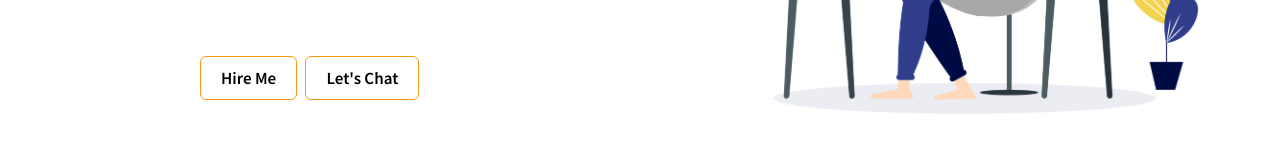
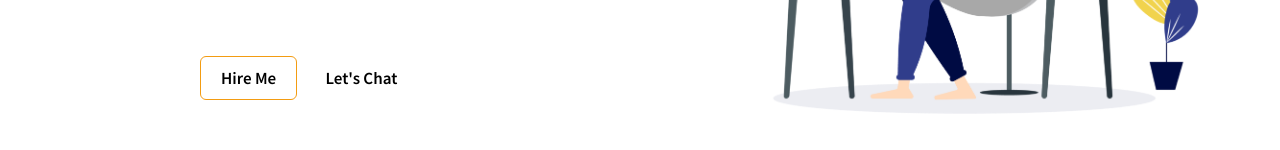
Before and after one commit to tasnimultas67/portfolio-website, a plain HTML site: page index.html in a window 1280 px wide. Shown: the part 418-568 px from the top of the page. Drawn offline with nearby package versions, Linux system fonts and the light colour scheme; a web font is replaced by a local one.

Commit message:
2nd update

```diff
--- a/css/style.css
+++ b/css/style.css
@@ -114,6 +114,22 @@ body{
             color: black;
             border: 1px solid #F39C12;
             border-radius: 6px;
+        }
+        .header-btn2{
+            width: 250px;
+            padding: 10px 20px;
+            margin: 20px 5px 10px 0px;
+            background-color: transparent;
+            font-weight:bolder;
+            text-decoration: none;
+            cursor: pointer;
+            font-size: 17px;
+            color: black;
+            border-radius: 6px;
+        }
+        .header-btn2:hover{
+            transition: all 0.4s;
+            color: #651FFF;
         }
         .header-btn:hover{
             transition: all 0.4s;
--- a/index.html
+++ b/index.html
@@ -44,7 +44,7 @@
                     <p id="header-2nd-p">I design and code beautifully simple things,<br> and I love what I do.
                     </p>
                     <a class="header-btn" href="#">Hire Me</a>
-                    <a class="header-btn" href="#">Let's Chat</a>
+                    <a class="header-btn2" href="#">Let's Chat</a>
                 </div>
                 <div class="home-img">
                     <img src="./images/Headerimg.png" alt="Header Image">
```
